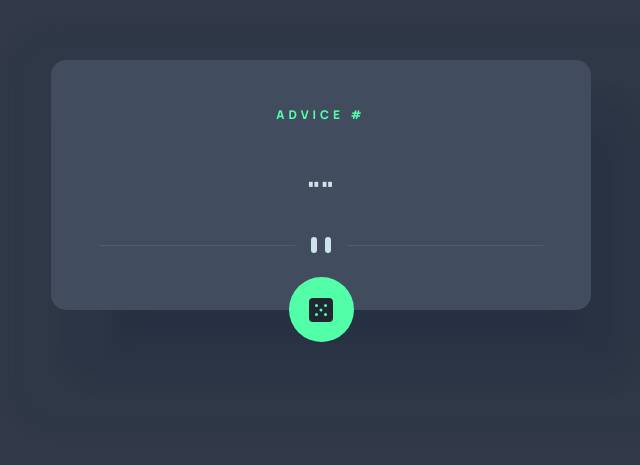
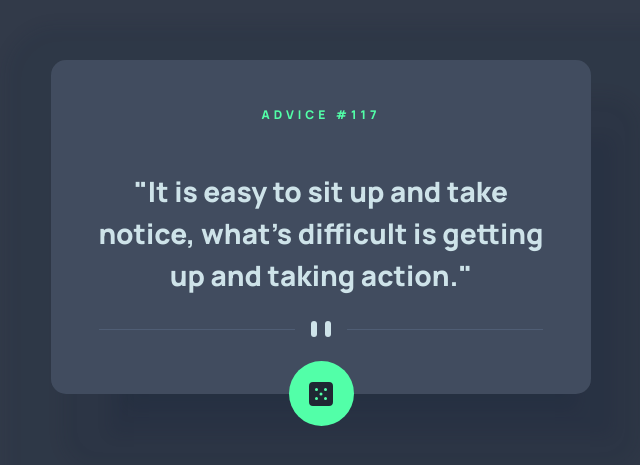
Before and after one commit to unexunderscore/Advice-generator, a plain HTML site: page index.html in a window 1280 px wide. Shown: the part 165-630 px from the top of the page, without its empty margins (319-959 px from the left). Drawn offline with nearby package versions, Linux system fonts and the light colour scheme; no server answers.

Commit message:
Make a default quote before fetch load one.

```diff
--- a/index.html
+++ b/index.html
@@ -31,9 +31,9 @@
 <div class="container d-flex justify-content-center">
   <div class="card">
 
-  <h1 class="advice-title">Advice #<span class="advice-id"><!-- Advice ID goes here --></span></h1>
+  <h1 class="advice-title">Advice #<span class="advice-id">117</span></h1>
 
-  <div class="advice-text">"<span class="random-advice"><!-- Advice text goes here --></span>"</div>
+  <div class="advice-text">"<span class="random-advice">It is easy to sit up and take notice, what's difficult is getting up and taking action.</span>"</div>
 
   <div class="divider-icon">
     <img src="./images/pattern-divider-desktop.svg" alt="Divider icon">
```
